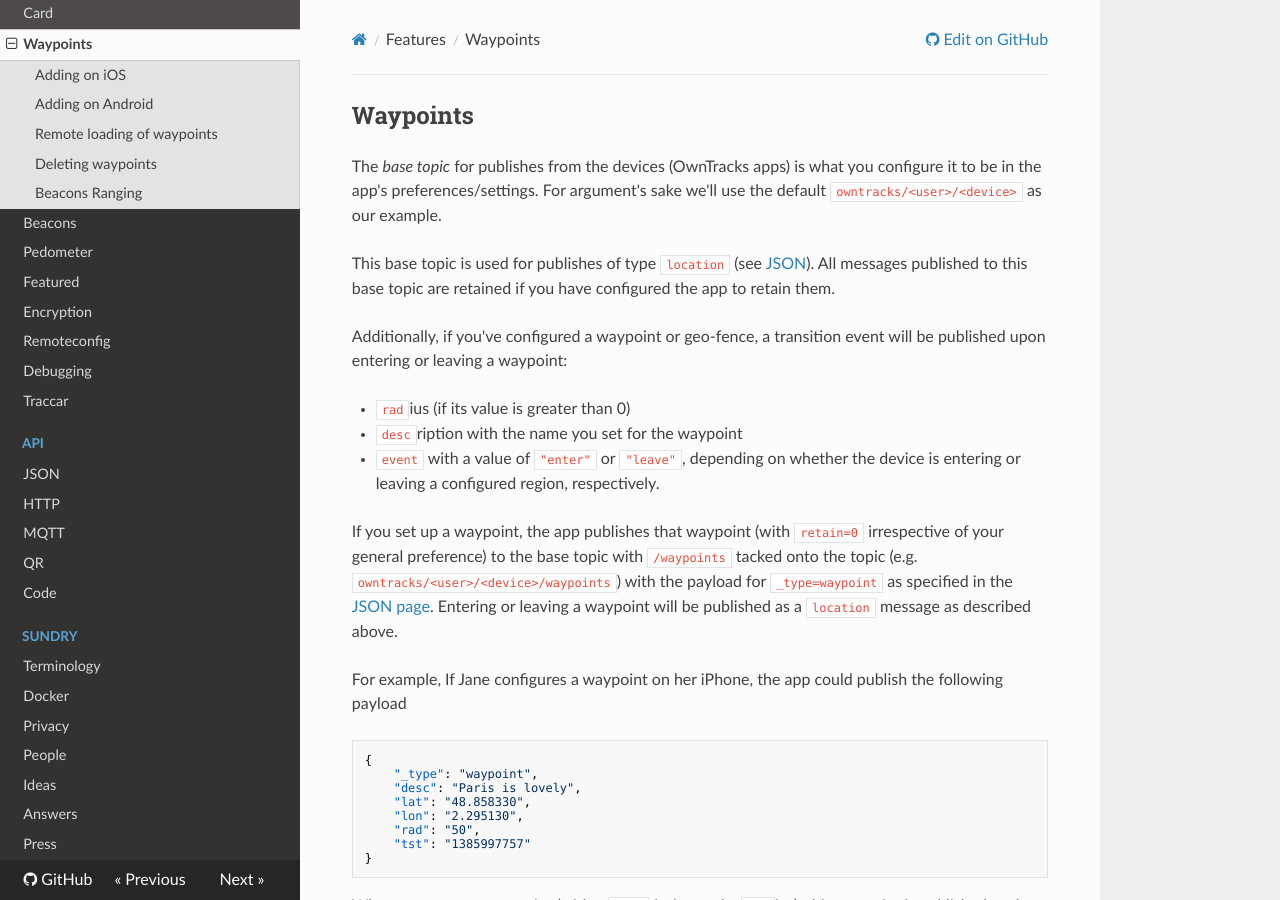
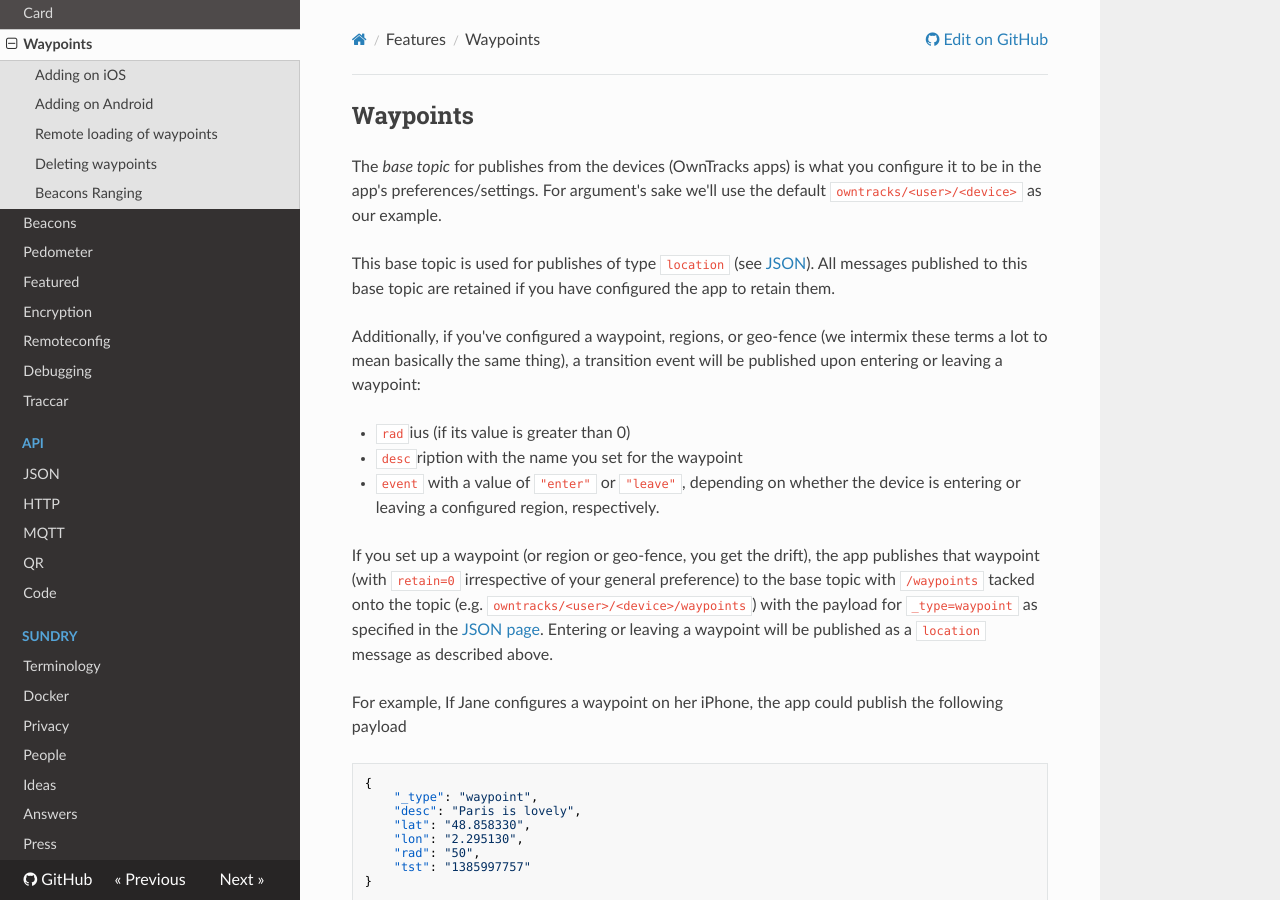
Before and after one commit to owntracks/booklet, an MkDocs documentation site: the page built from docs/features/waypoints.md, in a window 1280 px wide and 900 px high. Built offline with MkDocs 1.6.1, drawn with Linux system fonts in a browser that asks for light colours; nearby versions of some CDN libraries; old or Windows-style settings are respelled for this version of MkDocs.

Commit message:
clarify mix of terms 	closes https://github.com/owntracks/android/issues/805

```diff
--- a/docs/features/waypoints.md
+++ b/docs/features/waypoints.md
@@ -6,7 +6,7 @@ to be in the app's preferences/settings. For argument's sake we'll use the defau
 This base topic is used for publishes of type `location` (see [JSON](../tech/json.md)).
 All messages published to this base topic are retained if you have configured the app to retain them.
 
-Additionally, if you've configured a waypoint or geo-fence, a transition event will be published upon
+Additionally, if you've configured a waypoint, regions, or geo-fence (we intermix these terms a lot to mean basically the same thing), a transition event will be published upon
 entering or leaving a waypoint:
 
 * `rad`ius (if its value is greater than 0)
@@ -14,10 +14,7 @@ entering or leaving a waypoint:
 * `event` with a value of `"enter"` or `"leave"`, depending on
    whether the device is entering or leaving a configured region, respectively.
 
-If you set up a waypoint, the app publishes that waypoint (with `retain=0`
-irrespective of your general preference) to the base topic with `/waypoints`
-tacked onto the topic (e.g. `owntracks/<user>/<device>/waypoints`) with the
-payload for `_type=waypoint` as specified in the [JSON page](../tech/json.md). Entering or leaving a waypoint will be published as a `location` message as described above.
+If you set up a waypoint (or region or geo-fence, you get the drift), the app publishes that waypoint (with `retain=0` irrespective of your general preference) to the base topic with `/waypoints` tacked onto the topic (e.g. `owntracks/<user>/<device>/waypoints`) with the payload for `_type=waypoint` as specified in the [JSON page](../tech/json.md). Entering or leaving a waypoint will be published as a `location` message as described above.
 
 For example, If Jane configures a waypoint on her iPhone, the app could publish the following payload
 
@@ -48,18 +45,23 @@ available with a subscription to `owntracks/#`.
 The OwnTracks apps may keep track of waypoints, e.g. for displaying to users.
 
 ### Adding on iOS
+
 On iOS you can navigate to the place where you want to put a waypoint, Tap long and edit the Waypoint. The waypoint is always placed at the center of the map (hence it's predefined name `Center`, which you should change to something meaningful). With a bit of practice, you can then drag the waypoint to it's final destination on the map or, and this may be easier, edit the waypoint and specify its exact coordinates.
 
 ### Adding on Android
+
 On Android, waypoints can be configured on a separate activity. Coordinates for the geographical region can be entered by hand or by using the place picker.
 
 ### Remote loading of waypoints
+
 Instead of configuring multiple waypoints on the device, they can be loaded [remotely](remoteconfig.md) with the `setWaypoints` cmd message if remote configuration is enabled on the device.
 
 You can use this to import individual waypoints or groups of pre-configured waypoints which are merged into the existing waypoint definitions on the device. Recall, however, that the `tst` element is like a _key_ which uniquely identifies each waypoint.
 
 ### Deleting waypoints
+
 On both iOS waypoints can be deleted by swiping it away. On Android, a long press is required.
 
 ### Beacons Ranging
+
 In addition to circular regions, the iOS app can monitor its proximity to [BLE Beacons](beacons.md).
```
